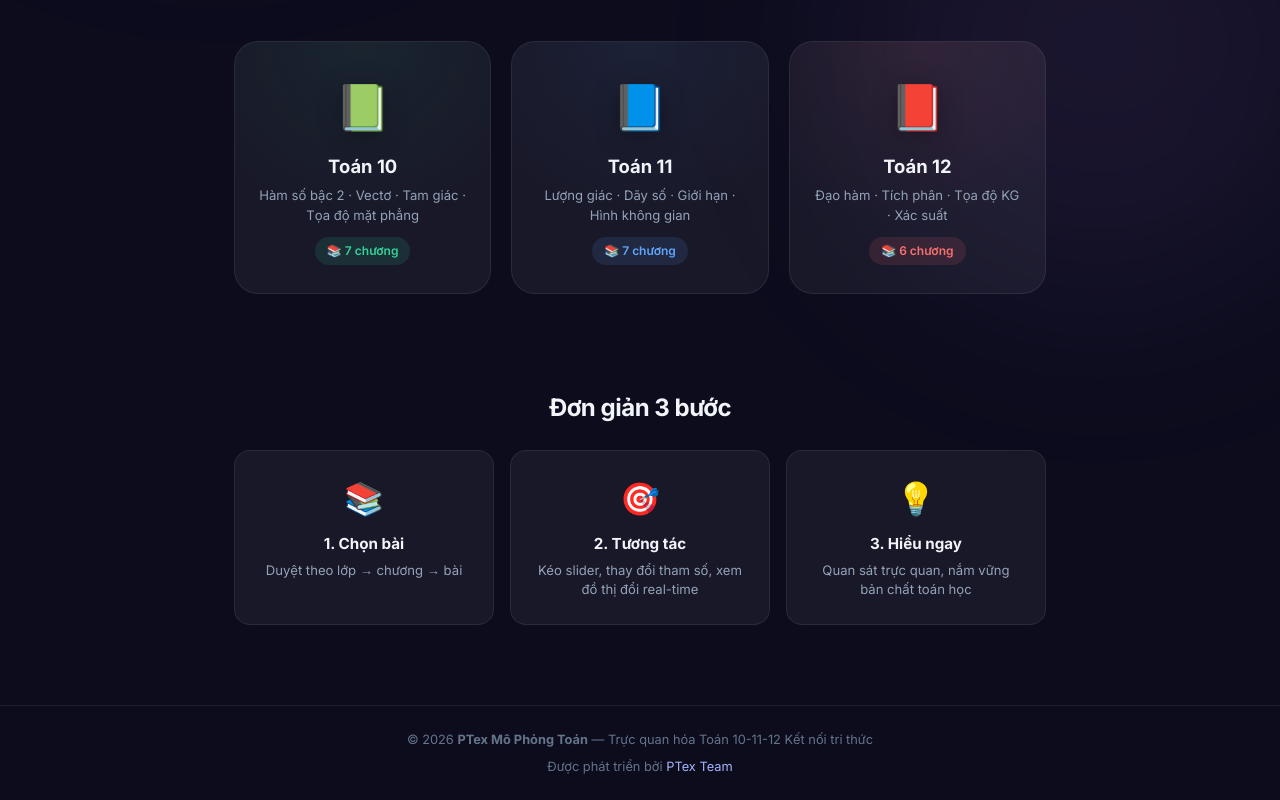
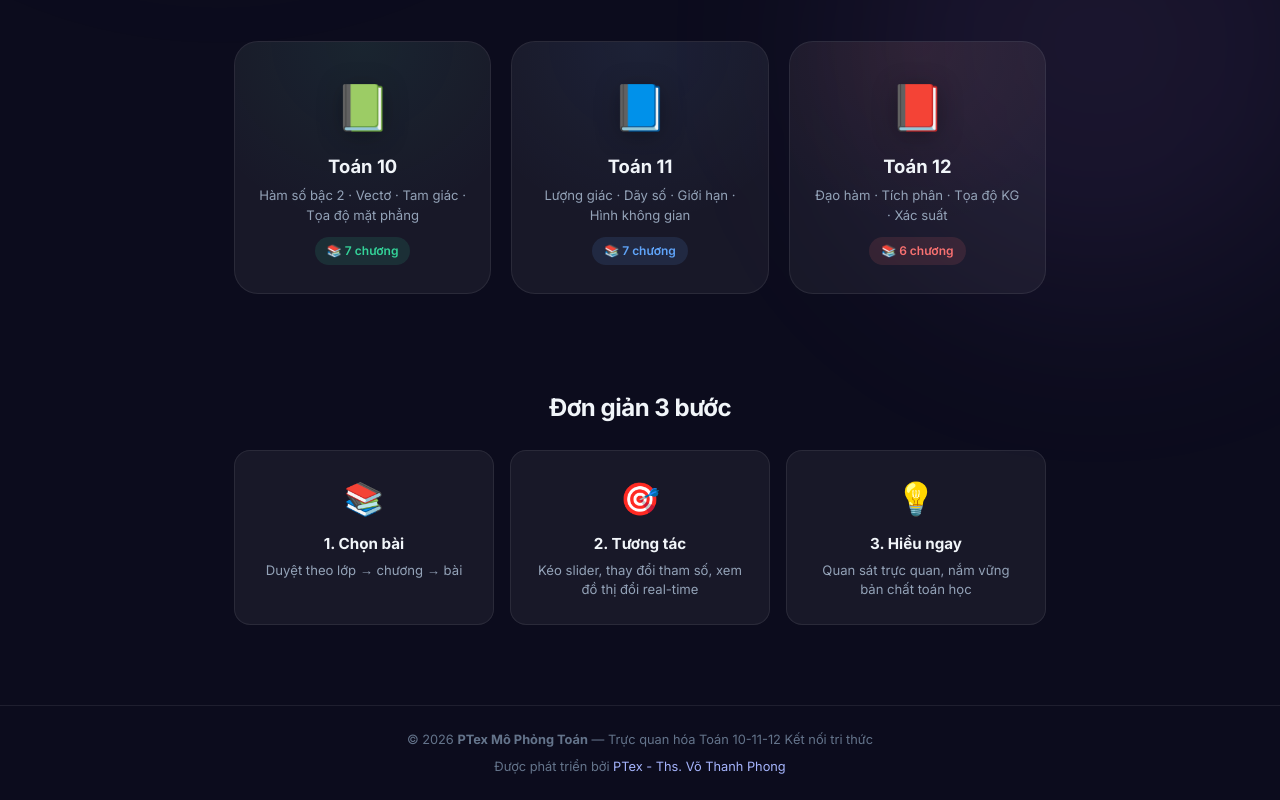
Before and after one commit to giupbangioitoan89-design/ptex-web-mophong, a Next.js app: page / in a window 1280 px wide. Shown: the part 599-1399 px from the top of the page. Built offline with nearby package versions, Linux system fonts and the light colour scheme.

Commit message:
chore: change author name to PTex - Ths. Võ Thanh Phong in footer and metadata

```diff
--- a/src/app/layout.tsx
+++ b/src/app/layout.tsx
@@ -12,7 +12,7 @@ export const metadata: Metadata = {
   description:
     "Nền tảng mô phỏng toán học trực quan cho chương trình Toán 10, 11, 12 — Kết nối tri thức. Tương tác, khám phá, hiểu bản chất.",
   keywords: ["toán học", "mô phỏng", "trực quan", "lớp 10", "lớp 11", "lớp 12", "kết nối tri thức"],
-  authors: [{ name: "PTex Team" }],
+  authors: [{ name: "PTex - Ths. Võ Thanh Phong" }],
   openGraph: {
     title: "PTex Mô Phỏng Toán",
     description: "Trực quan hóa Toán học 10-11-12 — Kết nối tri thức",
--- a/src/components/Footer.tsx
+++ b/src/components/Footer.tsx
@@ -7,7 +7,7 @@ export default function Footer() {
       <p style={{ marginTop: '0.5rem', fontSize: '0.8rem' }}>
         Được phát triển bởi{' '}
         <a href="https://github.com/gioangiang01" target="_blank" rel="noreferrer">
-          PTex Team
+          PTex - Ths. Võ Thanh Phong
         </a>
       </p>
     </footer>
```
